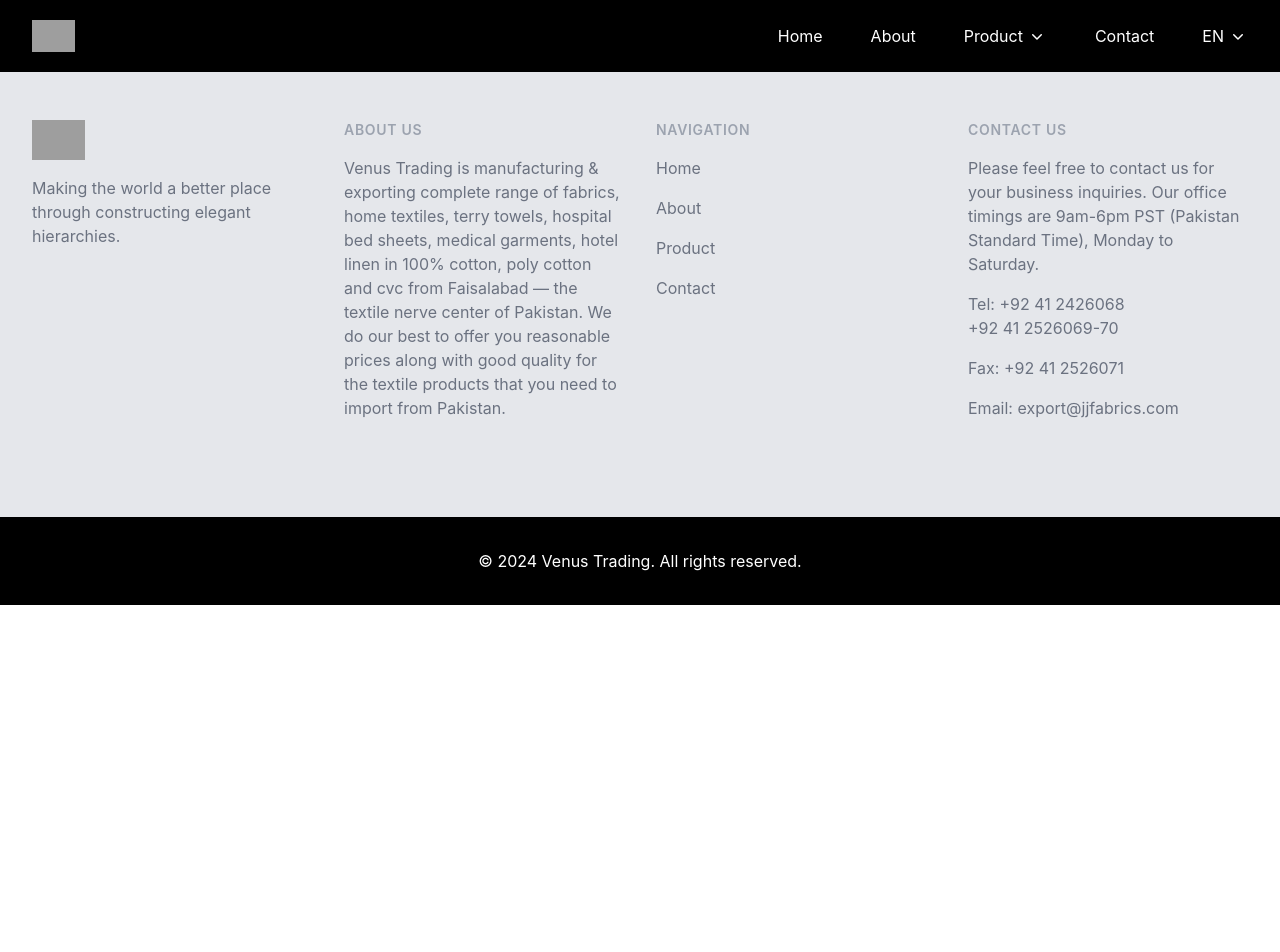
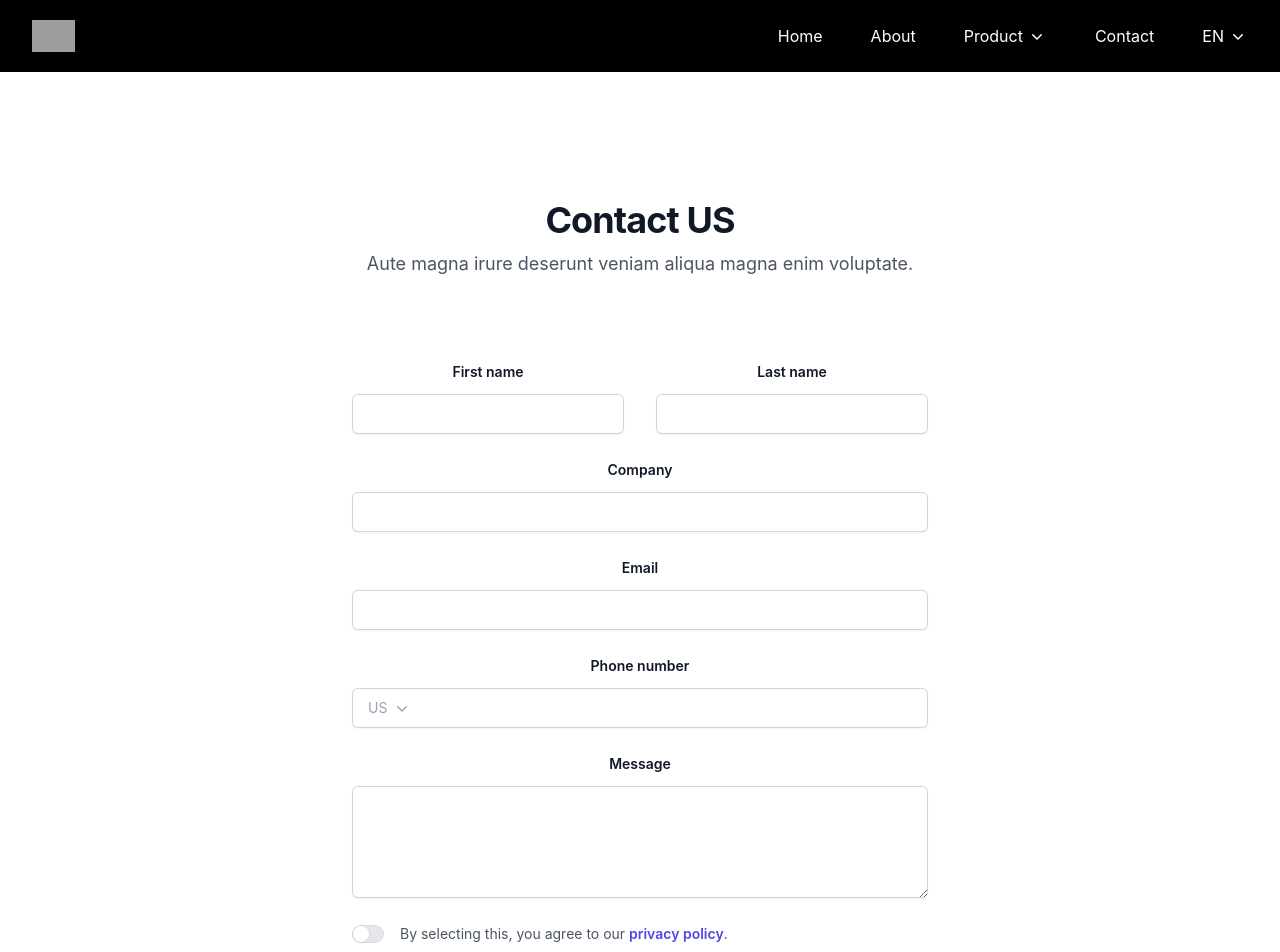
Before and after one commit to jasonxuDrop/venus-trading-website-2024, a React (Create React App) app: page /contact in a window 1280 px wide. Shown: the top 952 px of the page. Before the commit the page ends 800 px from the top, so only its background shows below. Built offline with nearby package versions, Linux system fonts and the light colour scheme; grey boxes are pictures that could not be loaded.

Commit message:
created contact page draft

```diff
--- a/package.json
+++ b/package.json
@@ -5,6 +5,7 @@
   "dependencies": {
     "@headlessui/react": "^1.7.18",
     "@heroicons/react": "^2.1.1",
+    "@tailwindcss/forms": "^0.5.7",
     "@testing-library/jest-dom": "^5.17.0",
     "@testing-library/react": "^13.4.0",
     "@testing-library/user-event": "^13.5.0",
--- a/src/App.js
+++ b/src/App.js
@@ -7,6 +7,7 @@ import Footer from "./components/Footer";
 import products from "./assets/products.json";
 
 import NotFound from "./pages/404";
+import Contact from "./pages/Contact";
 const Home = React.lazy(() => import("./pages/Home"));
 const Product = React.lazy(() => import("./pages/Product")); // Lazy-loaded
 
@@ -22,7 +23,8 @@ function App() {
               path="/product/:productId"
               element={<Product products={products} />}
             />
-            <Route path="/404" element={<NotFound />}/>
+            <Route path="/contact" element={<Contact />} />
+            <Route path="/404" element={<NotFound />} />
           </Routes>
         </Suspense>
         <Footer />
--- a/src/pages/Contact.js
+++ b/src/pages/Contact.js
@@ -0,0 +1,195 @@
+import { useState } from "react";
+import { ChevronDownIcon } from "@heroicons/react/20/solid";
+import { Switch } from "@headlessui/react";
+
+function classNames(...classes) {
+  return classes.filter(Boolean).join(" ");
+}
+
+const Contact = () => {
+  const [agreed, setAgreed] = useState(false);
+
+  return (
+    <div className="isolate bg-white px-6 py-24 sm:py-32 lg:px-8">
+      <div
+        className="absolute inset-x-0 top-[-10rem] -z-10 transform-gpu overflow-hidden blur-3xl sm:top-[-20rem]"
+        aria-hidden="true"
+      >
+      </div>
+      <div className="mx-auto max-w-2xl text-center">
+        <h2 className="text-3xl font-bold tracking-tight text-gray-900 sm:text-4xl">
+          Contact US
+        </h2>
+        <p className="mt-2 text-lg leading-8 text-gray-600">
+          Aute magna irure deserunt veniam aliqua magna enim voluptate.
+        </p>
+      </div>
+      <form
+        action="#"
+        method="POST"
+        className="mx-auto mt-16 max-w-xl sm:mt-20"
+      >
+        <div className="grid grid-cols-1 gap-x-8 gap-y-6 sm:grid-cols-2">
+          <div>
+            <label
+              htmlFor="first-name"
+              className="block text-sm font-semibold leading-6 text-gray-900"
+            >
+              First name
+            </label>
+            <div className="mt-2.5">
+              <input
+                type="text"
+                name="first-name"
+                id="first-name"
+                autoComplete="given-name"
+                className="block w-full rounded-md border-0 px-3.5 py-2 text-gray-900 shadow-sm ring-1 ring-inset ring-gray-300 placeholder:text-gray-400 focus:ring-2 focus:ring-inset focus:ring-indigo-600 sm:text-sm sm:leading-6"
+              />
+            </div>
+          </div>
+          <div>
+            <label
+              htmlFor="last-name"
+              className="block text-sm font-semibold leading-6 text-gray-900"
+            >
+              Last name
+            </label>
+            <div className="mt-2.5">
+              <input
+                type="text"
+                name="last-name"
+                id="last-name"
+                autoComplete="family-name"
+                className="block w-full rounded-md border-0 px-3.5 py-2 text-gray-900 shadow-sm ring-1 ring-inset ring-gray-300 placeholder:text-gray-400 focus:ring-2 focus:ring-inset focus:ring-indigo-600 sm:text-sm sm:leading-6"
+              />
+            </div>
+          </div>
+          <div className="sm:col-span-2">
+            <label
+              htmlFor="company"
+              className="block text-sm font-semibold leading-6 text-gray-900"
+            >
+              Company
+            </label>
+            <div className="mt-2.5">
+              <input
+                type="text"
+                name="company"
+                id="company"
+                autoComplete="organization"
+                className="block w-full rounded-md border-0 px-3.5 py-2 text-gray-900 shadow-sm ring-1 ring-inset ring-gray-300 placeholder:text-gray-400 focus:ring-2 focus:ring-inset focus:ring-indigo-600 sm:text-sm sm:leading-6"
+              />
+            </div>
+          </div>
+          <div className="sm:col-span-2">
+            <label
+              htmlFor="email"
+              className="block text-sm font-semibold leading-6 text-gray-900"
+            >
+              Email
+            </label>
+            <div className="mt-2.5">
+              <input
+                type="email"
+                name="email"
+                id="email"
+                autoComplete="email"
+                className="block w-full rounded-md border-0 px-3.5 py-2 text-gray-900 shadow-sm ring-1 ring-inset ring-gray-300 placeholder:text-gray-400 focus:ring-2 focus:ring-inset focus:ring-indigo-600 sm:text-sm sm:leading-6"
+              />
+            </div>
+          </div>
+          <div className="sm:col-span-2">
+            <label
+              htmlFor="phone-number"
+              className="block text-sm font-semibold leading-6 text-gray-900"
+            >
+              Phone number
+            </label>
+            <div className="relative mt-2.5">
+              <div className="absolute inset-y-0 left-0 flex items-center">
+                <label htmlFor="country" className="sr-only">
+                  Country
+                </label>
+                <select
+                  id="country"
+                  name="country"
+                  className="h-full rounded-md border-0 bg-transparent bg-none py-0 pl-4 pr-9 text-gray-400 focus:ring-2 focus:ring-inset focus:ring-indigo-600 sm:text-sm"
+                >
+                  <option>US</option>
+                  <option>CA</option>
+                  <option>EU</option>
+                </select>
+                <ChevronDownIcon
+                  className="pointer-events-none absolute right-3 top-0 h-full w-5 text-gray-400"
+                  aria-hidden="true"
+                />
+              </div>
+              <input
+                type="tel"
+                name="phone-number"
+                id="phone-number"
+                autoComplete="tel"
+                className="block w-full rounded-md border-0 px-3.5 py-2 pl-20 text-gray-900 shadow-sm ring-1 ring-inset ring-gray-300 placeholder:text-gray-400 focus:ring-2 focus:ring-inset focus:ring-indigo-600 sm:text-sm sm:leading-6"
+              />
+            </div>
+          </div>
+          <div className="sm:col-span-2">
+            <label
+              htmlFor="message"
+              className="block text-sm font-semibold leading-6 text-gray-900"
+            >
+              Message
+            </label>
+            <div className="mt-2.5">
+              <textarea
+                name="message"
+                id="message"
+                rows={4}
+                className="block w-full rounded-md border-0 px-3.5 py-2 text-gray-900 shadow-sm ring-1 ring-inset ring-gray-300 placeholder:text-gray-400 focus:ring-2 focus:ring-inset focus:ring-indigo-600 sm:text-sm sm:leading-6"
+                defaultValue={""}
+              />
+            </div>
+          </div>
+          <Switch.Group as="div" className="flex gap-x-4 sm:col-span-2">
+            <div className="flex h-6 items-center">
+              <Switch
+                checked={agreed}
+                onChange={setAgreed}
+                className={classNames(
+                  agreed ? "bg-indigo-600" : "bg-gray-200",
+                  "flex w-8 flex-none cursor-pointer rounded-full p-px ring-1 ring-inset ring-gray-900/5 transition-colors duration-200 ease-in-out focus-visible:outline focus-visible:outline-2 focus-visible:outline-offset-2 focus-visible:outline-indigo-600"
+                )}
+              >
+                <span className="sr-only">Agree to policies</span>
+                <span
+                  aria-hidden="true"
+                  className={classNames(
+                    agreed ? "translate-x-3.5" : "translate-x-0",
+                    "h-4 w-4 transform rounded-full bg-white shadow-sm ring-1 ring-gray-900/5 transition duration-200 ease-in-out"
+                  )}
+                />
+              </Switch>
+            </div>
+            <Switch.Label className="text-sm leading-6 text-gray-600">
+              By selecting this, you agree to our{" "}
+              <a href="#" className="font-semibold text-indigo-600">
+                privacy&nbsp;policy
+              </a>
+              .
+            </Switch.Label>
+          </Switch.Group>
+        </div>
+        <div className="mt-10">
+          <button
+            type="submit"
+            className="block w-full rounded-md bg-indigo-600 px-3.5 py-2.5 text-center text-sm font-semibold text-white shadow-sm hover:bg-indigo-500 focus-visible:outline focus-visible:outline-2 focus-visible:outline-offset-2 focus-visible:outline-indigo-600"
+          >
+            Let's talk
+          </button>
+        </div>
+      </form>
+    </div>
+  );
+};
+
+export default Contact;
--- a/tailwind.config.js
+++ b/tailwind.config.js
@@ -8,5 +8,6 @@ module.exports = {
   },
   plugins: [
     require('@tailwindcss/aspect-ratio'),
+    require('@tailwindcss/forms'),
   ],
 }
```
Also changed, not shown: 1 other file (tests, documents, lock files or other folders).
